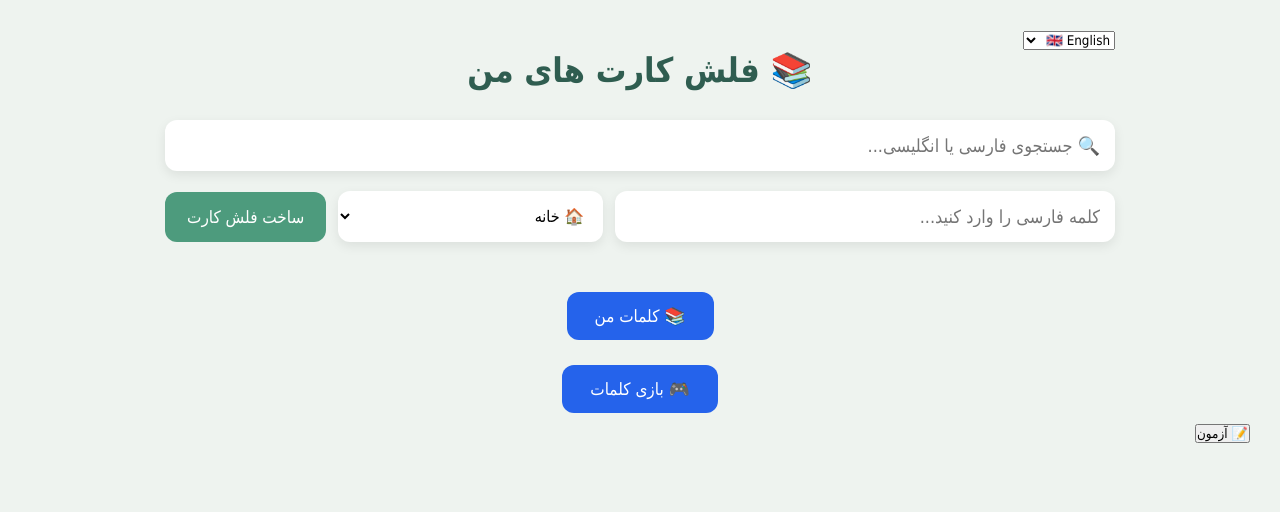
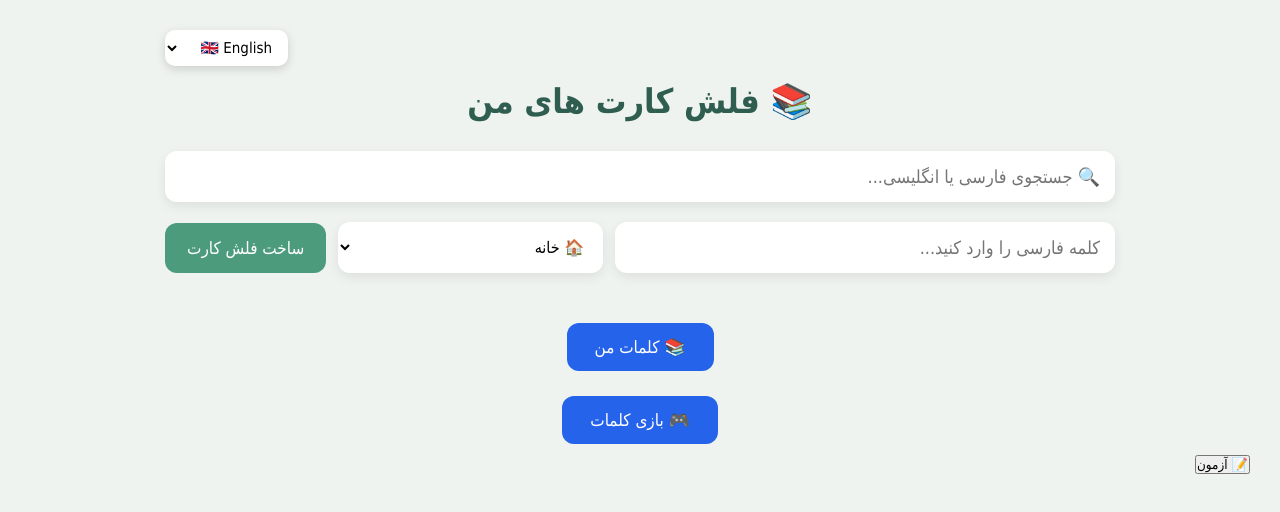
Before and after one commit to Bizad71/dut, a plain HTML site: page index.html in a window 1280 px wide. Drawn offline with Linux system fonts and the light colour scheme.

Commit message:
Update style.css

```diff
--- a/style.css
+++ b/style.css
@@ -507,3 +507,40 @@
 cursor:pointer;
 
   }
+.langBox{
+
+display:flex;
+
+justify-content:flex-end;
+
+margin-bottom:15px;
+
+}
+
+#langSelect{
+
+padding:8px 12px;
+
+font-size:15px;
+
+border:none;
+
+border-radius:10px;
+
+background:#ffffff;
+
+box-shadow:0 3px 10px rgba(0,0,0,.15);
+
+cursor:pointer;
+
+outline:none;
+
+transition:.2s;
+
+}
+
+#langSelect:hover{
+
+transform:scale(1.03);
+
+}
```
